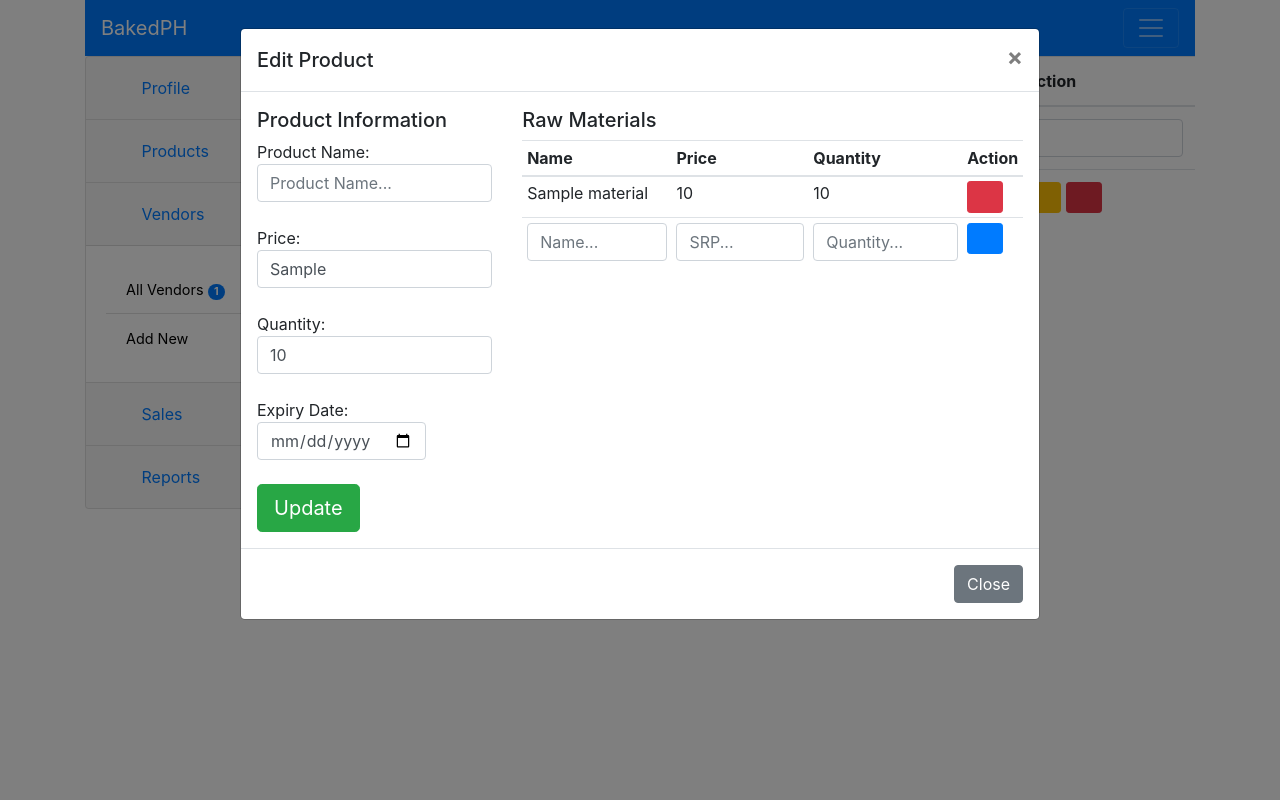
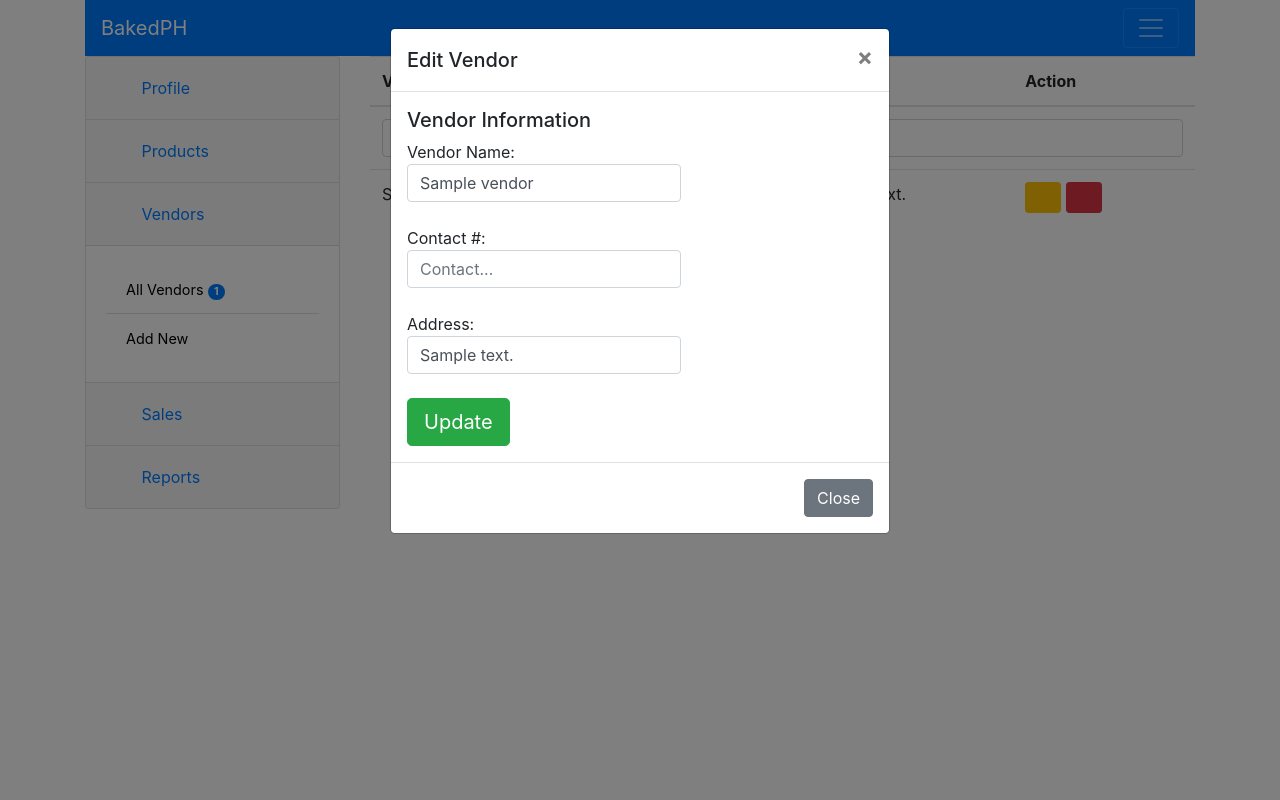
Before and after one commit to cyborg999/bakedph, a PHP site: page /vendor.php in a window 1280 px wide, after a click that opens the changed part. Run offline with PHP 8.4, Linux system fonts and the light colour scheme; a user stored in the database is signed in; data comes from the database, SQL or seed files in the repository; tables that the repository leaves empty or names only in its code hold one stand-in row (values such as "Sample post"); data that the repository does not hold is empty; some libraries are stand-ins or nearby versions.

Commit message:
Added vendor edit, delete, and search

```diff
--- a/model.php
+++ b/model.php
@@ -27,6 +27,8 @@ class Model {
 		$this->searchProductListener();
 		$this->addVendorListener();
 		$this->deleteVendorListener();
+		$this->editvendorListener();
+		$this->searchVendorListener();
 	}
 
 	public function addVendorListener(){
@@ -67,6 +69,21 @@ class Model {
 			$sql = "
 				SELECT *
 				FROM product
+				WHERE name LIKE '%".$_POST['txt']."%'
+				LIMIT 20
+			";
+
+			$data = $this->db->query($sql)->fetchAll();
+
+			die(json_encode($data));
+		}
+	}
+
+	public function searchVendorListener(){
+		if(isset($_POST['searchVendor'])) {
+			$sql = "
+				SELECT *
+				FROM vendor
 				WHERE name LIKE '%".$_POST['txt']."%'
 				LIMIT 20
 			";
@@ -224,6 +241,19 @@ class Model {
 		return $this->db->query($sql)->fetch();
 
 
+	}
+
+	public function editvendorListener(){
+		if(isset($_POST['editvendor'])){
+			$sql = "
+				UPDATE vendor
+				SET name = ?, contact = ?, address = ?
+				WHERE id = ?
+			";
+			$this->db->prepare($sql)->execute(array($_POST['name'], $_POST['contact'], $_POST['address'], $_POST['editvendor']));
+
+			die(json_encode($_POST));
+		}
 	}
 
 	public function editproductListener(){
--- a/vendor.php
+++ b/vendor.php
@@ -32,10 +32,10 @@
 
             <tr class="result" id="edit<?= $vendor['id']; ?>">
               <td class="editname"><?= $vendor['name']; ?></td>
-              <td class="editsrp"><?= $vendor['contact']; ?></td>
-              <td class="editqty"><?= $vendor['address']; ?></td>
+              <td class="editcontact"><?= $vendor['contact']; ?></td>
+              <td class="editaddress"><?= $vendor['address']; ?></td>
               <td>
-                <a href="" data-qty="<?= $vendor['qty']; ?>" data-expiry="<?= $vendor['expiry_date']; ?>" data-srp="<?= $vendor['srp']; ?>" data-id="<?= $vendor['id']; ?>" data-name="<?= $product['name']; ?>"class="btn btn-sm btn-warning edit"  data-toggle="modal" data-target="#editProductModal" alt="Edit product"><svg class="bi" width="18" height="18" fill="currentColor"><use xlink:href="./node_modules/bootstrap-icons/bootstrap-icons.svg#pencil"/></svg> </a>
+                <a href="" data-name="<?= $vendor['name']; ?>" data-contact="<?= $vendor['contact']; ?>" data-address="<?= $vendor['address']; ?>" data-id="<?= $vendor['id']; ?>" class="btn btn-sm btn-warning edit"  data-toggle="modal" data-target="#editProductModal" alt="Edit product"><svg class="bi" width="18" height="18" fill="currentColor"><use xlink:href="./node_modules/bootstrap-icons/bootstrap-icons.svg#pencil"/></svg> </a>
                 <a href="" data-id="<?= $vendor['id']; ?>" class="btn btn-sm btn-danger delete" alt="Delete Vendor"><svg class="bi" width="18" height="18" fill="currentColor"><use xlink:href="./node_modules/bootstrap-icons/bootstrap-icons.svg#trash"/></svg></a>
               </td>
             </tr>
@@ -51,10 +51,10 @@
 
 <!-- Modal -->
 <div class="modal fade" id="editProductModal" data-id="" tabindex="-1" aria-labelledby="exampleModalLabel" aria-hidden="true">
-  <div class="modal-dialog modal-lg">
+  <div class="modal-dialog modal-md">
     <div class="modal-content">
       <div class="modal-header">
-        <h5 class="modal-title" id="exampleModalLabel">Edit Product</h5>
+        <h5 class="modal-title" id="exampleModalLabel">Edit Vendor</h5>
         <button type="button" class="close" data-dismiss="modal" aria-label="Close">
           <span aria-hidden="true">&times;</span>
         </button>
@@ -64,68 +64,28 @@
           <div class="col-sm msg hidden"></div>
         </div>
         <div class="row">
-          <div class="col-sm-4">
-            <h5>Product Information</h5>
+          <div class="col-sm-12">
+            <h5>Vendor Information</h5>
             <form method="post" id="editform">
-              <input type="hidden" name="editproduct" id="editid" value="">
+              <input type="hidden" name="editvendor" id="editid" value="">
               <div class="form-group">
-                <label>Product Name:
-                  <input type="text" id="editname" required class="form-control" name="name" value="" placeholder="Product Name..."/>
+                <label>Vendor Name:
+                  <input type="text" id="editname" required class="form-control" name="name" value="" placeholder="Vendor Name..."/>
                 </label>
               </div>
               <div class="form-group">
-                <label>Price:
-                  <input type="text" id="editprice" required class="form-control" name="price" placeholder="Price..."/>
+                <label>Contact #:
+                  <input type="number" id="editcontact" required class="form-control" name="contact" placeholder="Contact..."/>
                 </label>
               </div>
               <div class="form-group">
-                <label>Quantity:
-                  <input type="number" id="editqty" required class="form-control" name="qty" placeholder="Quantity..."/>
-                </label>
-              </div>
-              <div class="form-group">
-                <label>Expiry Date:
-                  <input type="date" id="editexpiry" required class="form-control" name="expiry" placeholder="Expiry Date..."/>
+                <label>Address:
+                  <input type="text" id="editaddress" required class="form-control" name="address" placeholder="Address..."/>
                 </label>
               </div>
               <input type="submit" class="btn btn-lg btn-success" value="Update">
 
             </form>
-          </div>
-
-
-          <div class="col-sm-8">
-            <h5>Raw Materials</h5>
-            <table class="table table-hover table-sm" id="material">
-              <thead>
-                <tr>
-                  <th scope="col">Name</th>
-                  <th scope="col">Price</th>
-                  <th scope="col">Quantity</th>
-                  <th scope="col">Action</th>
-                </tr>
-              </thead>
-              <tbody>
-
-              </tbody>
-              <tfoot>
-                <tr>
-                  <td>
-                    <input type="text" id="materialName" class="form-control" name="name" placeholder="Name..."/>
-                  </td>
-                  <td>
-                    <input type="text" id="materialSrp" class="form-control" name="price" placeholder="SRP..."/>
-                  </td>
-                  <td>
-                    <input type="number" id="materialQty" class="form-control" name="qty" placeholder="Quantity..."/>
-                  </td>
-                  <td>
-                    <button id="addMaterial" class="btn btn-sm btn-primary" ><svg class="bi" width="18" height="18" fill="currentColor"><use xlink:href="./node_modules/bootstrap-icons/bootstrap-icons.svg#plus"/></svg></button>
-                  </td>
-                </tr>
-              </tfoot>
-            </table>
-
           </div>
         </div>
       </div>
@@ -139,23 +99,13 @@
 <script type="text/html" id="productTPL">
       <tr class="result" id="edit[ID]">
           <td class="editname">[NAME]</td>
-          <td class="editsrp">[SRP]</td>
-          <td class="editqty">[QTY]</td>
+          <td class="editcontact">[CONTACT]</td>
+          <td class="editaddress">[ADDRESS]</td>
           <td>
-            <a href="" data-qty="[QTY]" data-expiry="[EXPIRY]" data-srp="[SRP]" data-id="[ID]" data-name="[NAME]" class="btn btn-sm btn-warning edit"  data-toggle="modal" data-target="#editProductModal" alt="Edit product"><svg class="bi" width="18" height="18" fill="currentColor"><use xlink:href="./node_modules/bootstrap-icons/bootstrap-icons.svg#pencil"/></svg> </a>
-            <a href="" data-id="[ID]"" class="btn btn-sm btn-danger delete" alt="Delete Product"><svg class="bi" width="18" height="18" fill="currentColor"><use xlink:href="./node_modules/bootstrap-icons/bootstrap-icons.svg#trash"/></svg></a>
+            <a href="" data-contact="[CONTACT]" data-address="[ADDRESS]" data-id="[ID]" data-name="[NAME]" class="btn btn-sm btn-warning edit"  data-toggle="modal" data-target="#editProductModal" alt="Edit product"><svg class="bi" width="18" height="18" fill="currentColor"><use xlink:href="./node_modules/bootstrap-icons/bootstrap-icons.svg#pencil"/></svg> </a>
+            <a href="" data-id="[ID]"" class="btn btn-sm btn-danger delete" alt="Delete Vendor"><svg class="bi" width="18" height="18" fill="currentColor"><use xlink:href="./node_modules/bootstrap-icons/bootstrap-icons.svg#trash"/></svg></a>
           </td>
         </tr>
-</script>
-<script type="text/html" id="mats">
-  <tr>
-    <td>[NAME]</td>
-    <td>[PRICE]</td>
-    <td>[QTY]</td>
-    <td>
-      <button  class="btn btn-sm btn-danger deleteMaterial" data-id="[ID]"><svg class="bi" width="18" height="18" fill="currentColor"><use xlink:href="./node_modules/bootstrap-icons/bootstrap-icons.svg#trash"/></svg></button>
-    </td>
-  </tr>
 </script>
 <script type="text/html" id="success">
       <div class="alert alert-success alert-dismissible fade show" role="alert">
@@ -182,12 +132,11 @@
               type : "post",
               dataType : "json",
               success : function(response){
-                var tr = $("#edit"+response.editproduct);
+                var tr = $("#edit"+response.editvendor);
 
                 tr.find(".editname").html(response.name);
-                tr.find(".editexpiry").html(response.expiry);
-                tr.find(".editsrp").html(response.price);
-                tr.find(".editqty").html(response.qty);
+                tr.find(".editcontact").html(response.expiry);
+                tr.find(".editaddress").html(response.price);
 
                 $(".msg").append($("#success").html());
                 $(".msg").removeClass("hidden");
@@ -204,36 +153,11 @@
             var data = me.data();
 
             $("#editname").attr("value", data.name);
-            $("#editqty").attr("value", data.qty);
-            $("#editprice").attr("value", data.srp);
+            $("#editcontact").attr("value", data.contact);
+            $("#editaddress").attr("value", data.address);
             $("#editid").attr("value", data.id);
-            $("#addMaterial").data("id", data.id);
-            $("#editexpiry").attr("value", data.expiry);
+
             $(".msg").addClass("hidden");
-            $(".preloader").removeClass("hidden");
-
-            //get materials
-            $.ajax({
-              url : "ajax.php",
-              data : { getMaterials : true, id : data.id},
-              type : "post",
-              dataType : 'json',
-              success : function(response){
-                for(var i in response){
-                  var tpl = $("#mats").html();
-
-                  tpl = tpl.replace("[NAME]", response[i].name).
-                    replace("[ID]", response[i].id).
-                    replace("[PRICE]", response[i].price).replace("[QTY]", response[i].qty);
-
-                  $("#material tbody").append(tpl);
-                }
-
-                __listen();
-                $(".preloader").addClass("hidden");
-
-              }
-            });
           });
 
           $(".delete").off().on("click", function(e){
@@ -288,18 +212,16 @@
 
            $.ajax({
               url : "ajax.php"
-              , data : { searchProduct : true, txt : txt }
+              , data : { searchVendor : true, txt : txt }
               , type : "post"
               , dataType : "json"
               , success : function(response){
                 // productTPL
-                console.log(response);
                 for(var i in response){
-                  console.log(response[i].name);
                   var tpl = $("#productTPL").html();
 
                   tpl = tpl.replace("[ID]", response[i].id).replace("[ID]", response[i].id).replace("[ID]", response[i].id).replace("[NAME]", response[i].name).replace("[NAME]", response[i].name)
-                  .replace("[SRP]", response[i].srp).replace("[SRP]", response[i].srp).replace("[QTY]", response[i].qty).replace("[QTY]", response[i].qty);
+                  .replace("[CONTACT]", response[i].contact).replace("[CONTACT]", response[i].contact).replace("[ADDRESS]", response[i].address).replace("[ADDRESS]", response[i].address);
 
                   $("#search").after(tpl);
                 }
```
